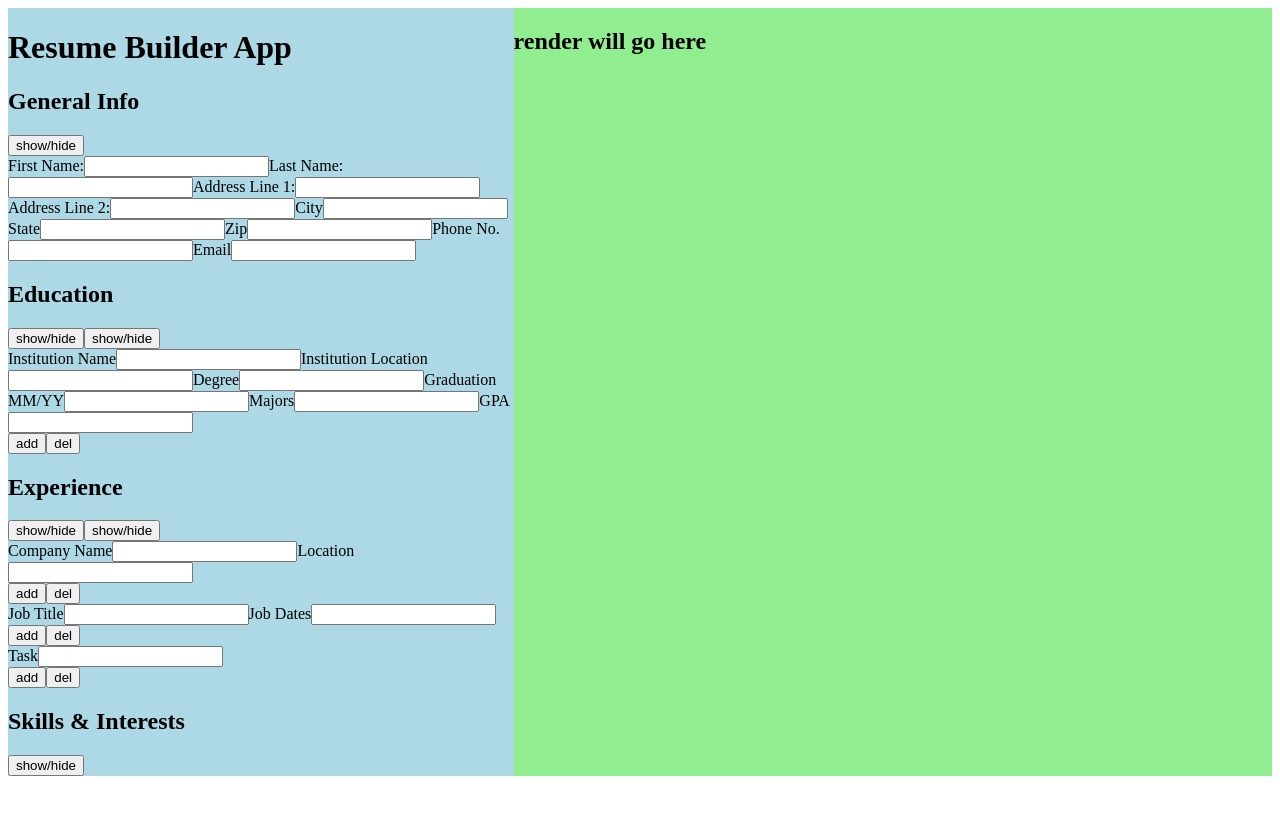
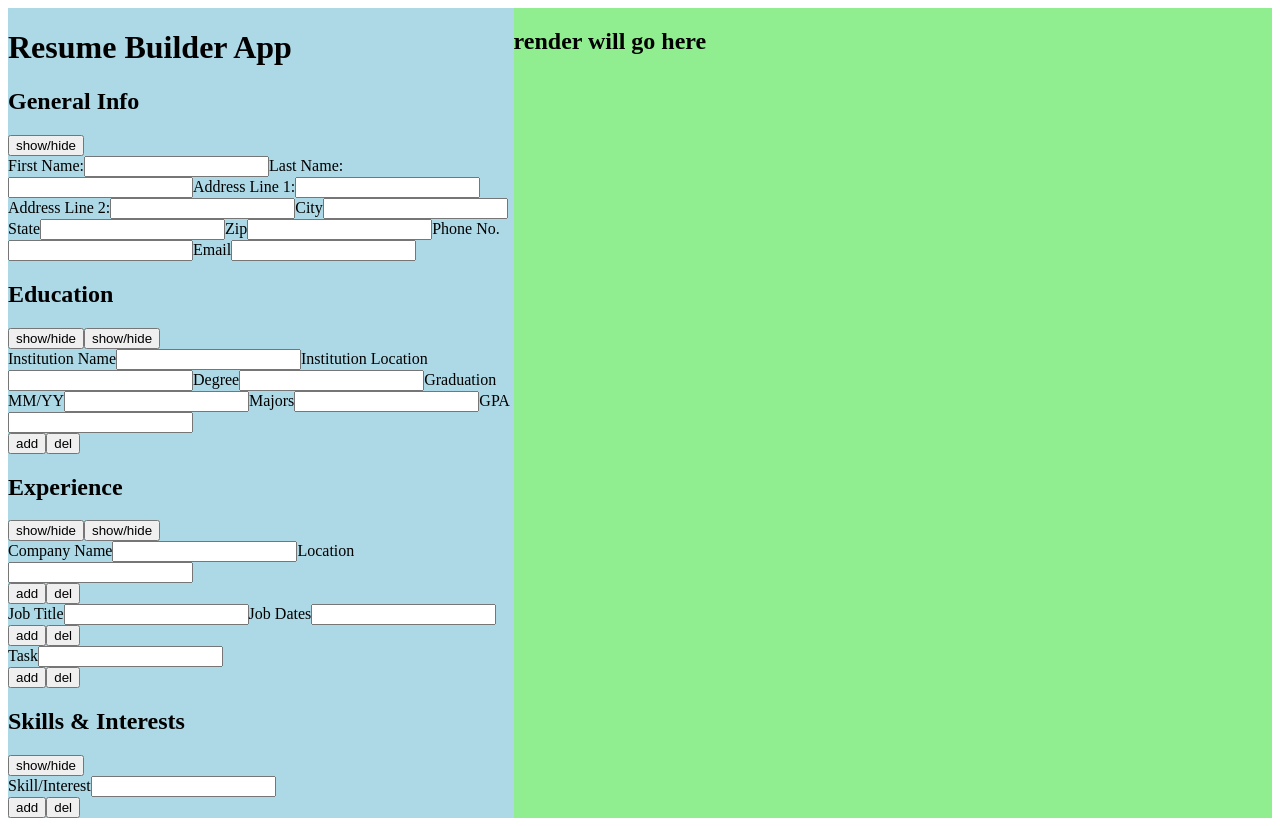
Before and after one commit to hansbuilt/odin-CVApplication, a React (Vite) app: page / in a window 1280 px wide. Before the commit the page ends 800 px from the top, so only its background shows below. Built offline with nearby package versions, Linux system fonts and the light colour scheme.

Commit message:
Added skill components

```diff
--- a/src/App.jsx
+++ b/src/App.jsx
@@ -6,6 +6,7 @@ import EditSection from "./components/editor/EditSection";
 import EditGeneralInfo from "./components/editor/EditGeneralInfo";
 import EditEducationItem from "./components/editor/EditEducationItem";
 import EditJobCompany from "./components/editor/EditJobCompany";
+import EditSkillItem from "./components/editor/EditSkillItem";
 
 function App() {
   // const [count, setCount] = useState(0)
@@ -17,13 +18,18 @@ function App() {
         <EditSection name="General Info">
           <EditGeneralInfo></EditGeneralInfo>
         </EditSection>
+
         <EditSection name="Education">
           <EditEducationItem></EditEducationItem>
         </EditSection>
 
-        <EditSection name="Experience" />
-        <EditJobCompany></EditJobCompany>
-        <EditSection name="Skills & Interests" />
+        <EditSection name="Experience">
+          <EditJobCompany></EditJobCompany>
+        </EditSection>
+
+        <EditSection name="Skills & Interests">
+          <EditSkillItem></EditSkillItem>
+        </EditSection>
       </div>
       <div className="renderContainer">
         <h2>render will go here</h2>
--- /dev/null
+++ b/src/components/editor/EditSkillItem.jsx
@@ -0,0 +1,17 @@
+import AddItemBtn from "./AddItemBtn";
+import DeleteItemBtn from "./DeleteItemBtn";
+
+function EditSkillItem(props) {
+  return (
+    <>
+      <form>
+        <label>Skill/Interest</label>
+        <input type="text" name="jobTask" required></input>
+      </form>
+      <AddItemBtn></AddItemBtn>
+      <DeleteItemBtn></DeleteItemBtn>
+    </>
+  );
+}
+
+export default EditSkillItem;
```
